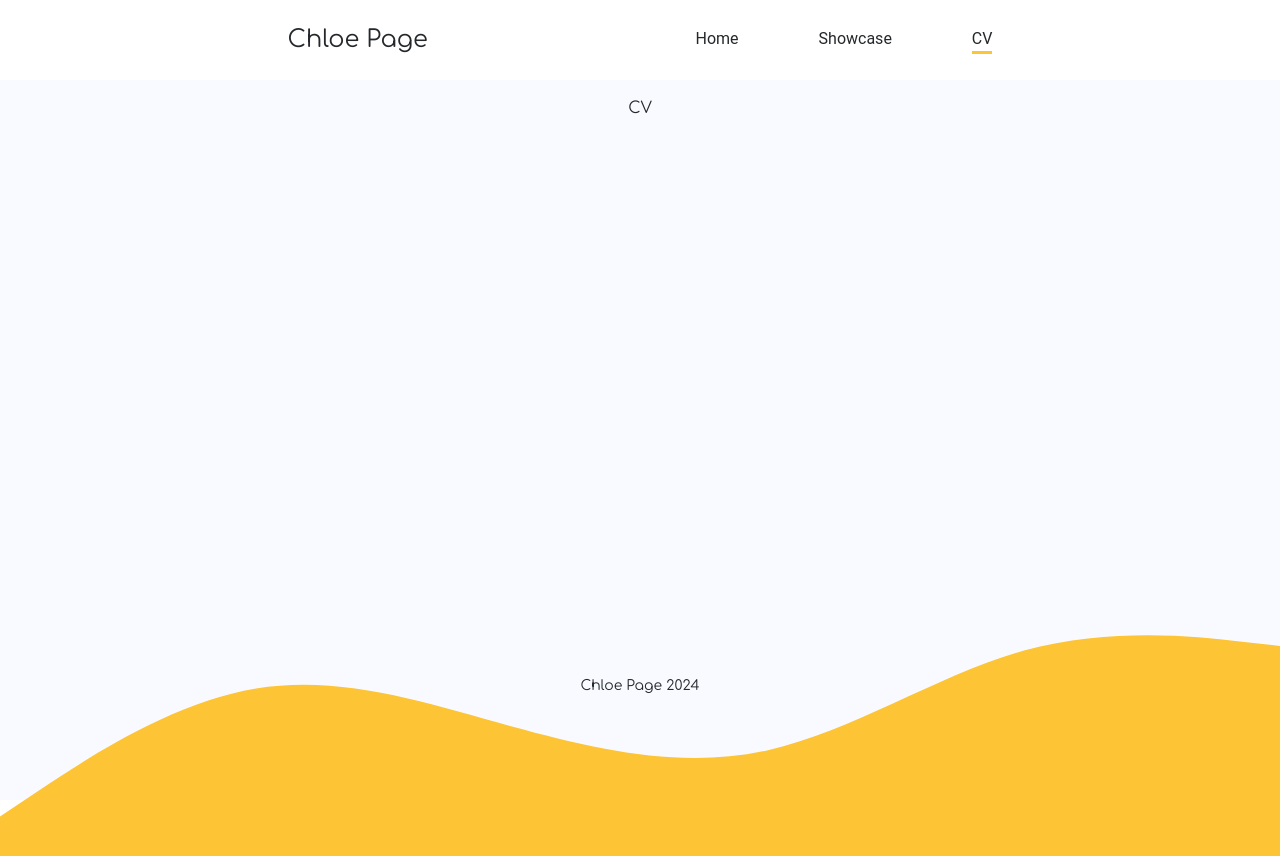
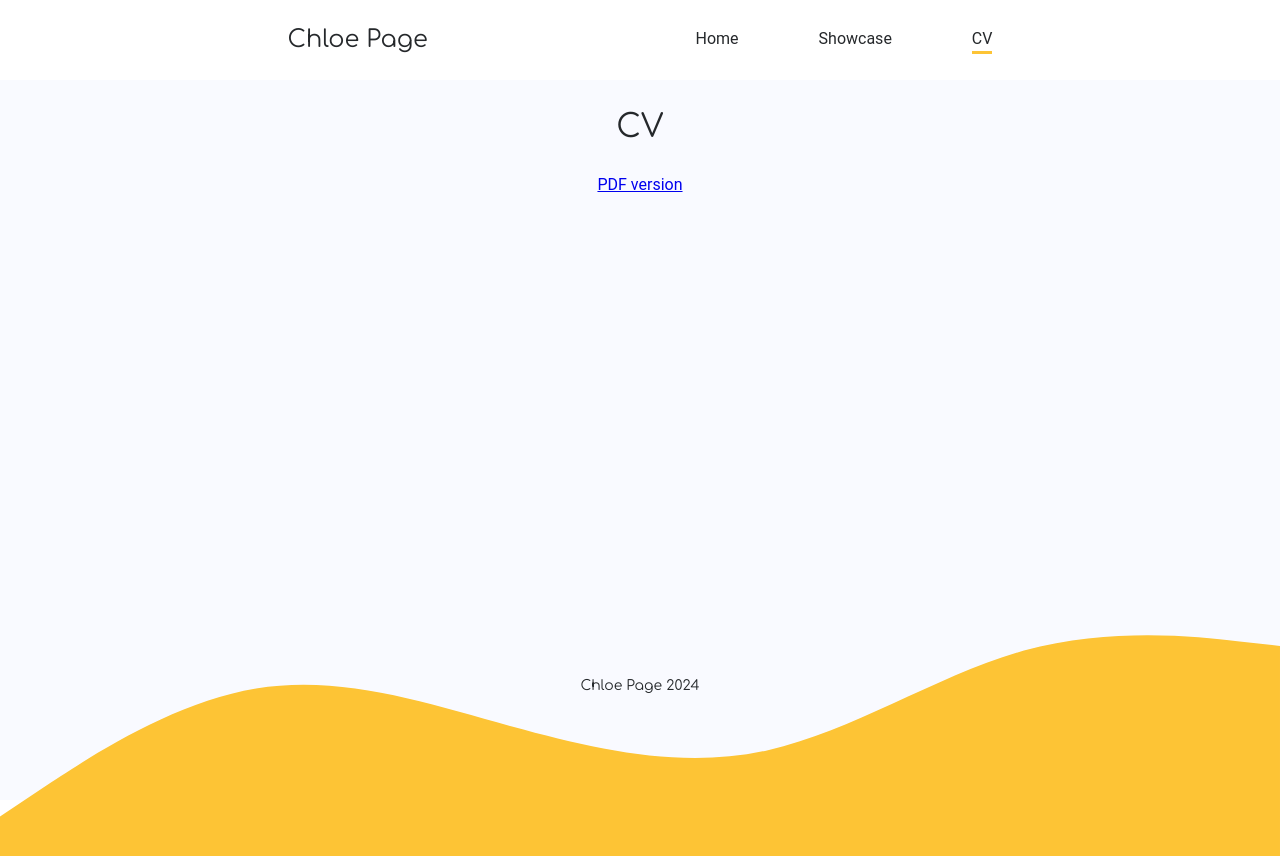
Before and after one commit to ChloeSAPage/portfolio, a React (Vite) app: page /cv in a window 1280 px wide. Shown: the top 856 px of the page. Built offline with nearby package versions, Linux system fonts and the light colour scheme.

Commit message:
Update CV view

```diff
--- a/src/components/views/CV/CV.jsx
+++ b/src/components/views/CV/CV.jsx
@@ -3,7 +3,10 @@ import styles from "./CV.module.css";
 function CV() {
     return (
         <div className={styles.wrapper}>
-            <p>CV</p>
+            <h2>CV</h2>
+            <a href="public/Chloe-Page-CV-2024.pdf" target="_blank">
+                PDF version
+            </a>
         </div>
     );
 }
--- a/src/components/views/CV/CV.module.css
+++ b/src/components/views/CV/CV.module.css
@@ -1,3 +1,5 @@
 .wrapper {
+    width: 100%;
     color: var(--black);
+    text-align: center;
 }
```
Also changed, not shown: 1 other file (tests, documents, lock files or other folders).
